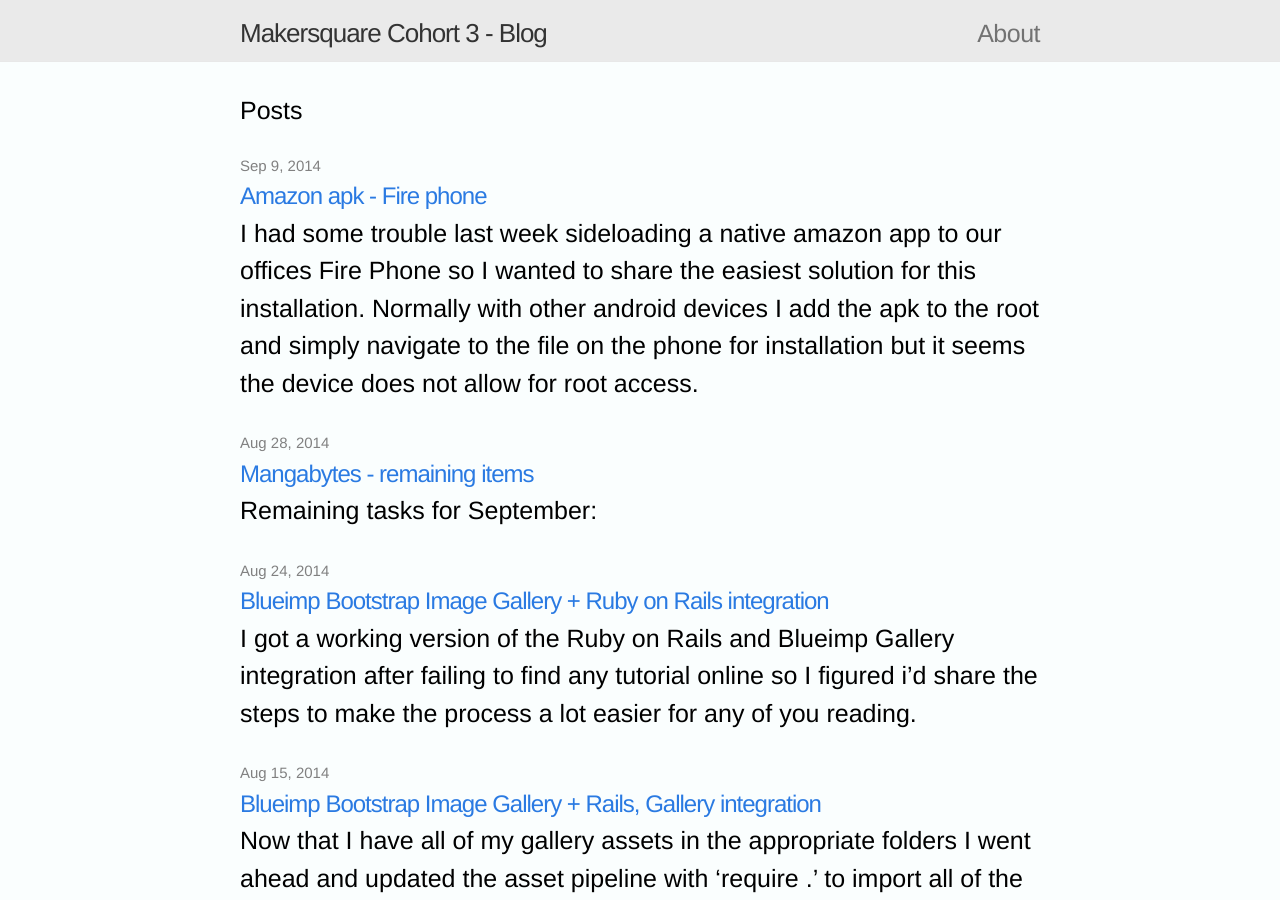
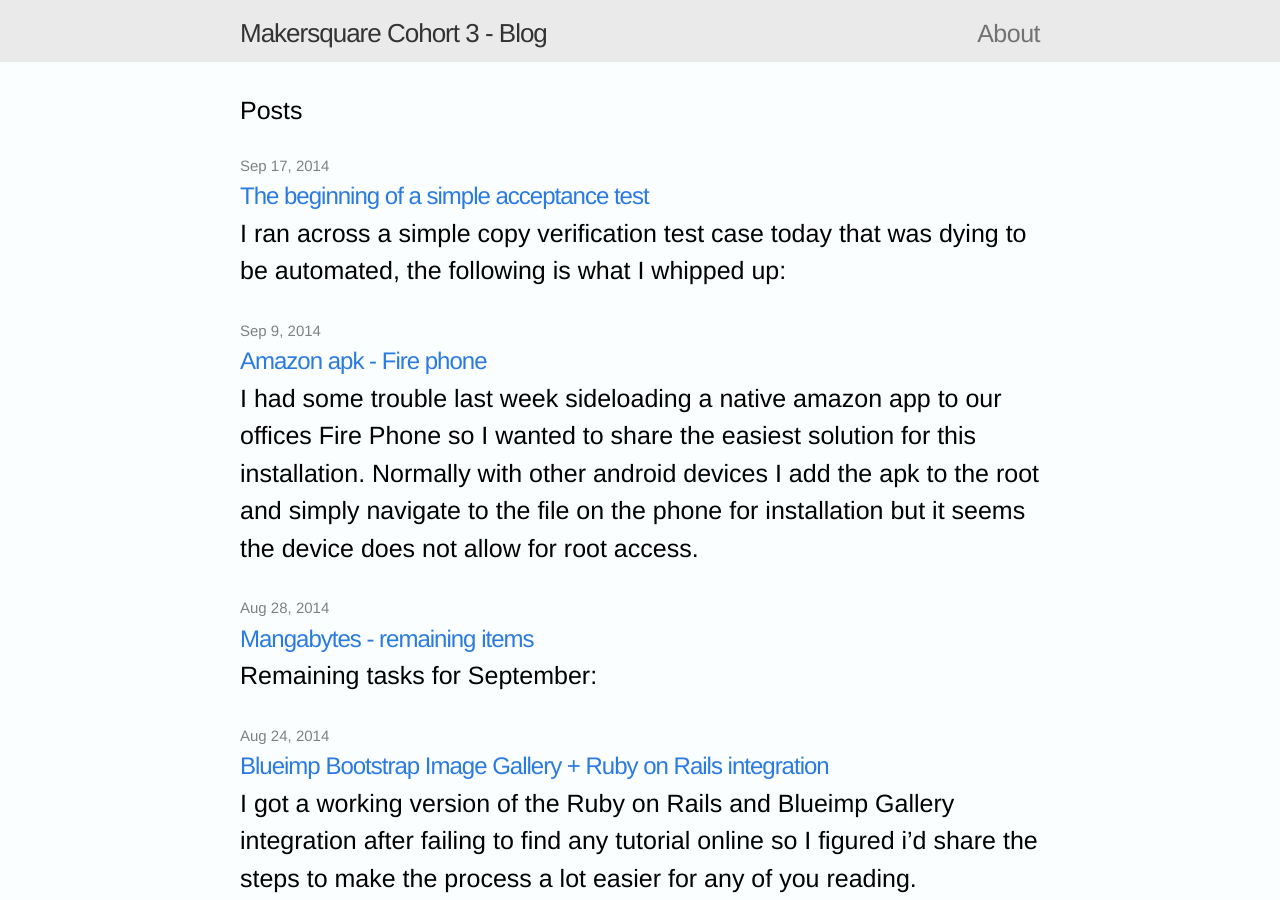
Before and after one commit to evanniedojadlo/evanniedojadlo.github.io, a Jekyll site: the page built from index.html, in a window 1280 px wide and 900 px high. Built offline with Jekyll 4.4.1, drawn with Linux system fonts in a browser that asks for light colours.

Commit message:
Quick edits and new post on rspec

```diff
--- a/_posts/2014-09-09-amazon-apk-fire-phone.markdown
+++ b/_posts/2014-09-09-amazon-apk-fire-phone.markdown
@@ -15,6 +15,4 @@ Steps:
 
 3.) On the Fire phone, install the app APK Installer and simply navigate to the native app and install
 
-The downside is that I had to log into an Amazon app which I didn't want to do on a company device.
-
 Hope this helps,
--- /dev/null
+++ b/_posts/2014-09-17-beginning-acceptance-test.markdown
@@ -0,0 +1,33 @@
+---
+layout: post
+title:  "The beginning of a simple acceptance test"
+date:   2014-09-17 19:18:16
+categories: rspec, ruby, qa, testing
+---
+
+I ran across a simple copy verification test case today that was dying to be automated, the following is what I whipped up:
+
+Filename: menu_copy_verification.rb
+
+describe 'Login' do
+
+  before(:each) do
+    @driver = Selenium::WebDriver.for :firefox
+  end
+
+  after(:each) do
+    @driver.quit
+  end
+
+  it 'succeeded' do
+    @driver.get 'http://staging server url/'
+    @driver.find_element(id: 'loginEmailInput').send_keys('myemail@domain.com')
+    @driver.find_element(id: 'loginPasswordInput').send_keys('PasswordHere')
+    @driver.find_element(id: 'loginBtn').submit
+  end
+
+end
+
+The first step logs in as the user. Once the user is logged in the test assertion identifies updated copy within a drop-down menu which will either pass or fail.
+
+Updates to follow.
```
